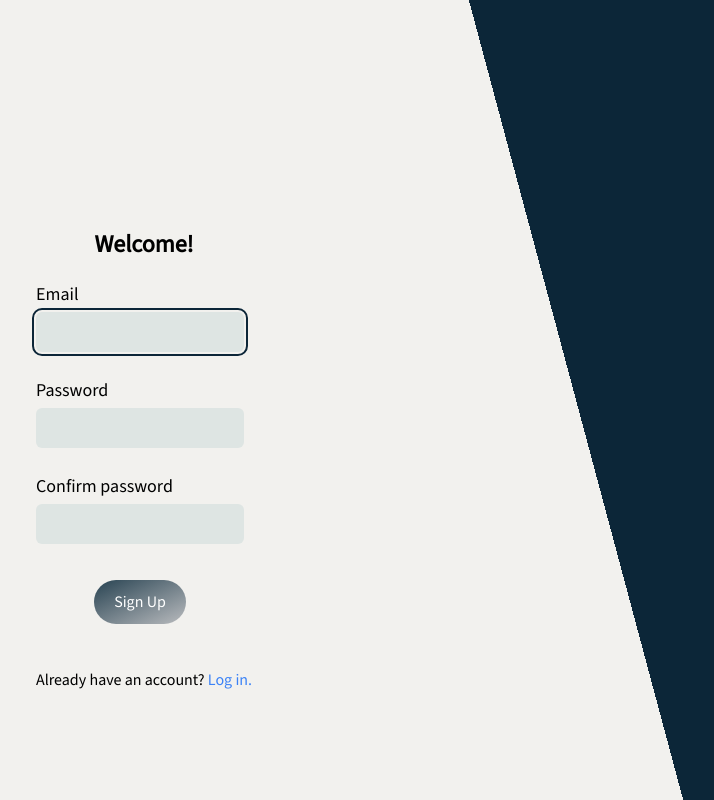
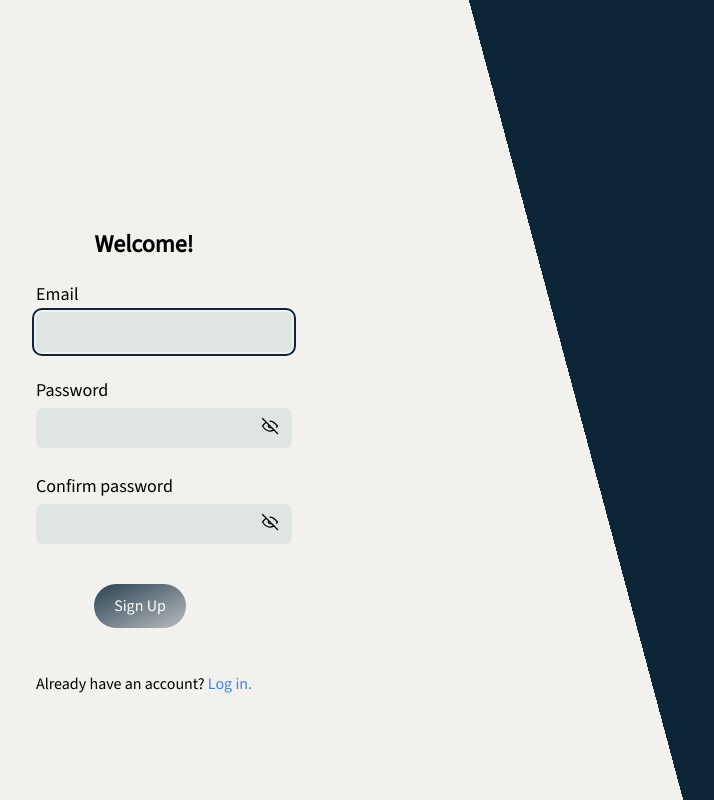
Before and after one commit to thatcatfromspace/kla-project, a React (Vite) app: page /signup in a window 1280 px wide. Shown: the whole page, without its empty margins (64-778 px from the left). Built offline with nearby package versions, Linux system fonts and the light colour scheme.

Commit message:
minor fixes xoxo

```diff
--- a/src/LoginForm.jsx
+++ b/src/LoginForm.jsx
@@ -42,12 +42,12 @@ export const LoginForm = () => {
       <form className="login-form min-h-[50vh] h-[50vh] py-3 px-3 w-72 my-52 me-20">
         <label className="flex justify-center pt-2 font-bold text-2xl mb-6" htmlFor="continue-with"> Continue with </label>
         <div className="login-icons flex justify-evenly mx-14 mb-5">
-          <Link to="https://github.com" target="_blank">
+          <Link to="https://google.com" target="_blank">
             <svg className="w-5 h-5 hover:opacity-70" aria-hidden="true" xmlns="http://www.w3.org/2000/svg" fill="currentColor" viewBox="0 0 18 19">
               <path fillRule="evenodd" d="M8.842 18.083a8.8 8.8 0 0 1-8.65-8.948 8.841 8.841 0 0 1 8.8-8.652h.153a8.464 8.464 0 0 1 5.7 2.257l-2.193 2.038A5.27 5.27 0 0 0 9.09 3.4a5.882 5.882 0 0 0-.2 11.76h.124a5.091 5.091 0 0 0 5.248-4.057L14.3 11H9V8h8.34c.066.543.095 1.09.088 1.636-.086 5.053-3.463 8.449-8.4 8.449l-.186-.002Z" clip-rule="evenodd"/>
             </svg>
           </Link>
-          <Link to="https://google.com" target="_blank">
+          <Link to="https://github.com" target="_blank">
             <svg className="w-5 h-5 hover:opacity-70" aria-hidden="true" xmlns="http://www.w3.org/2000/svg" fill="currentColor" viewBox="0 0 20 20">
               <path fillRule="evenodd" d="M10 .333A9.911 9.911 0 0 0 6.866 19.65c.5.092.678-.215.678-.477 0-.237-.01-1.017-.014-1.845-2.757.6-3.338-1.169-3.338-1.169a2.627 2.627 0 0 0-1.1-1.451c-.9-.615.07-.6.07-.6a2.084 2.084 0 0 1 1.518 1.021 2.11 2.11 0 0 0 2.884.823c.044-.503.268-.973.63-1.325-2.2-.25-4.516-1.1-4.516-4.9A3.832 3.832 0 0 1 4.7 7.068a3.56 3.56 0 0 1 .095-2.623s.832-.266 2.726 1.016a9.409 9.409 0 0 1 4.962 0c1.89-1.282 2.717-1.016 2.717-1.016.366.83.402 1.768.1 2.623a3.827 3.827 0 0 1 1.02 2.659c0 3.807-2.319 4.644-4.525 4.889a2.366 2.366 0 0 1 .673 1.834c0 1.326-.012 2.394-.012 2.72 0 .263.18.572.681.475A9.911 9.911 0 0 0 10 .333Z" clip-rule="evenodd"/>
             </svg>
@@ -65,14 +65,14 @@ export const LoginForm = () => {
             <legend><p className="text-lg mb-1"> Password </p></legend>
           </fieldset>
           <div>
-            <input type={toggleValue? "text": "password"} id="password-input" className="text-sm w-64 px-2 h-10 bg-gray2 rounded-md outline-none focus:outline-primary focus:border-0 me-2 absolute" required {...register("password")}></input>
+            <input type={toggleValue? "text": "password"} id="password-input" className="text-md w-64 px-2 h-10 bg-gray2 rounded-md outline-none focus:outline-primary focus:border-0 me-2 absolute" required {...register("password")}></input>
             <Link onClick={toggleSetValue}>
               <RenderEye />
             </Link>
           </div>
         </div>
         <div className="flex justify-center py-5">
-          <button type="submit" className="text-white bg-gradient-to-br from-gray0 to-gray1 hover:bg-gradient-to-bl focus:ring-4 outline-none focus:outline-none font-medium rounded-full text-md px-5 py-2.5 text-center mr-2 mb-2">Login</button>
+          <button type="submit" className="text-white bg-gradient-to-br from-gray0 to-gray1 hover:bg-gradient-to-bl focus:ring-4 outline-none focus:outline-none font-medium rounded-full text-md px-5 py-2.5 mt-5 text-center mr-2 mb-2">Login</button>
         </div>
         <div className="flex justify-center">
         <p className="text-md">New user? <Link className="text-blue-500 hover:underline visited:text-blue-500" to='/signup'> Sign up.</Link></p>
--- a/src/SignupForm.jsx
+++ b/src/SignupForm.jsx
@@ -1,6 +1,8 @@
 import { useForm } from "react-hook-form";
 import * as yup from 'yup';
 import { Link } from "react-router-dom";
+import { useState } from "react";
+import { yupResolver } from "@hookform/resolvers/yup";
 
 const onSubmit = (data) => {
   console.log(data);
@@ -13,7 +15,26 @@ const schema = yup.object().shape({
 });
 
 export const SignupForm = () => {
-  const { register, handleSubmit } = useForm();
+  const [toggleValue, setValue] = useState(false);
+
+  const toggleSetValue = () => {
+    setValue(!toggleValue);
+  };
+
+  const { register, handleSubmit } = useForm({
+    resolver: yupResolver(schema),
+  });
+
+  const RenderEye = () => {
+    if (toggleValue){
+      return (
+        <svg className="relative top-2 left-56" width="20px" height="20px" stroke-width="1.5" viewBox="0 0 24 24" fill="none" xmlns="http://www.w3.org/2000/svg" color="#000000"><path d="M12 14a2 2 0 100-4 2 2 0 000 4z" stroke="#000000" stroke-width="1.5" stroke-linecap="round" stroke-linejoin="round"></path><path d="M21 12c-1.889 2.991-5.282 6-9 6s-7.111-3.009-9-6c2.299-2.842 4.992-6 9-6s6.701 3.158 9 6z" stroke="#000000" stroke-width="1.5" stroke-linecap="round" stroke-linejoin="round"></path></svg>
+      )
+      }
+    else return (
+      <svg className="relative top-2 left-56" width="20px" height="20px" stroke-width="1.5" viewBox="0 0 24 24" fill="none" xmlns="http://www.w3.org/2000/svg" color="#000000"><path d="M3 3l18 18M10.5 10.677a2 2 0 002.823 2.823" stroke="#000000" stroke-width="1.5" stroke-linecap="round" stroke-linejoin="round"></path><path d="M7.362 7.561C5.68 8.74 4.279 10.42 3 12c1.889 2.991 5.282 6 9 6 1.55 0 3.043-.523 4.395-1.35M12 6c4.008 0 6.701 3.158 9 6a15.66 15.66 0 01-1.078 1.5" stroke="#000000" stroke-width="1.5" stroke-linecap="round" stroke-linejoin="round"></path></svg>
+    )
+  };
 
   return (
     <div onSubmit={handleSubmit(onSubmit)} className="signup-back w-full h-screen justify-start min-h-64 flex">
@@ -23,19 +44,29 @@ export const SignupForm = () => {
           <fieldset>
             <legend><p className="text-lg mb-1"> Email </p></legend>
           </fieldset>
-          <input type="email" className="text-sm px-2 h-10 bg-gray2 rounded-md outline-none focus:outline-primary focus:border-0 me-2" autoFocus={true} required {...register("email")} ></input>
+          <input type="email" className="text-md w-64 px-2 h-10 bg-gray2 rounded-md outline-none focus:outline-primary focus:border-0 me-2" autoFocus required {...register("email")} ></input>
         </div>
-        <div className="flex flex-col px-2 pt-2 pb-4">
+        <div className="flex flex-col px-2 pt-2 pb-4 mb-5">
           <fieldset>
             <legend><p className="text-lg mb-1"> Password </p></legend>
           </fieldset>
-          <input type="password" className="text-sm px-2 h-10 bg-gray2 rounded-md outline-none focus:outline-primary focus:border-0 me-2" required {...register("password")}></input>
+          <div>
+            <input type={toggleValue? "text": "password"} id="password-input" className="text-md w-64 px-2 h-10 bg-gray2 rounded-md outline-none focus:outline-primary focus:border-0 me-2 absolute" required {...register("password")}></input>
+            <Link onClick={toggleSetValue}>
+              <RenderEye />
+            </Link>
+          </div>
         </div>
         <div className="flex flex-col px-2 pt-2 pb-4">
           <fieldset>
             <legend><p className="text-lg mb-1"> Confirm password </p></legend>
           </fieldset>
-          <input type="password" className="text-sm px-2 h-10 bg-gray2 rounded-md outline-none focus:outline-primary focus:border-0 me-2" required {...register("confirm")}></input>
+          <div>
+            <input type={toggleValue? "text": "password"} id="password-input" className="text-md w-64 px-2 h-10 bg-gray2 rounded-md outline-none focus:outline-primary focus:border-0 me-2 absolute" required {...register("repeatPassword")}></input>
+            <Link onClick={toggleSetValue}>
+              <RenderEye />
+            </Link>
+          </div>r
         </div>
         <div className="flex justify-center py-5">
           <button type="submit" className="text-white bg-gradient-to-br from-gray0 to-gray1 hover:bg-gradient-to-bl focus:ring-4 outline-none focus:outline-none font-medium rounded-full text-md px-5 py-2.5 text-center mr-2 mb-2">Sign Up</button>
```
